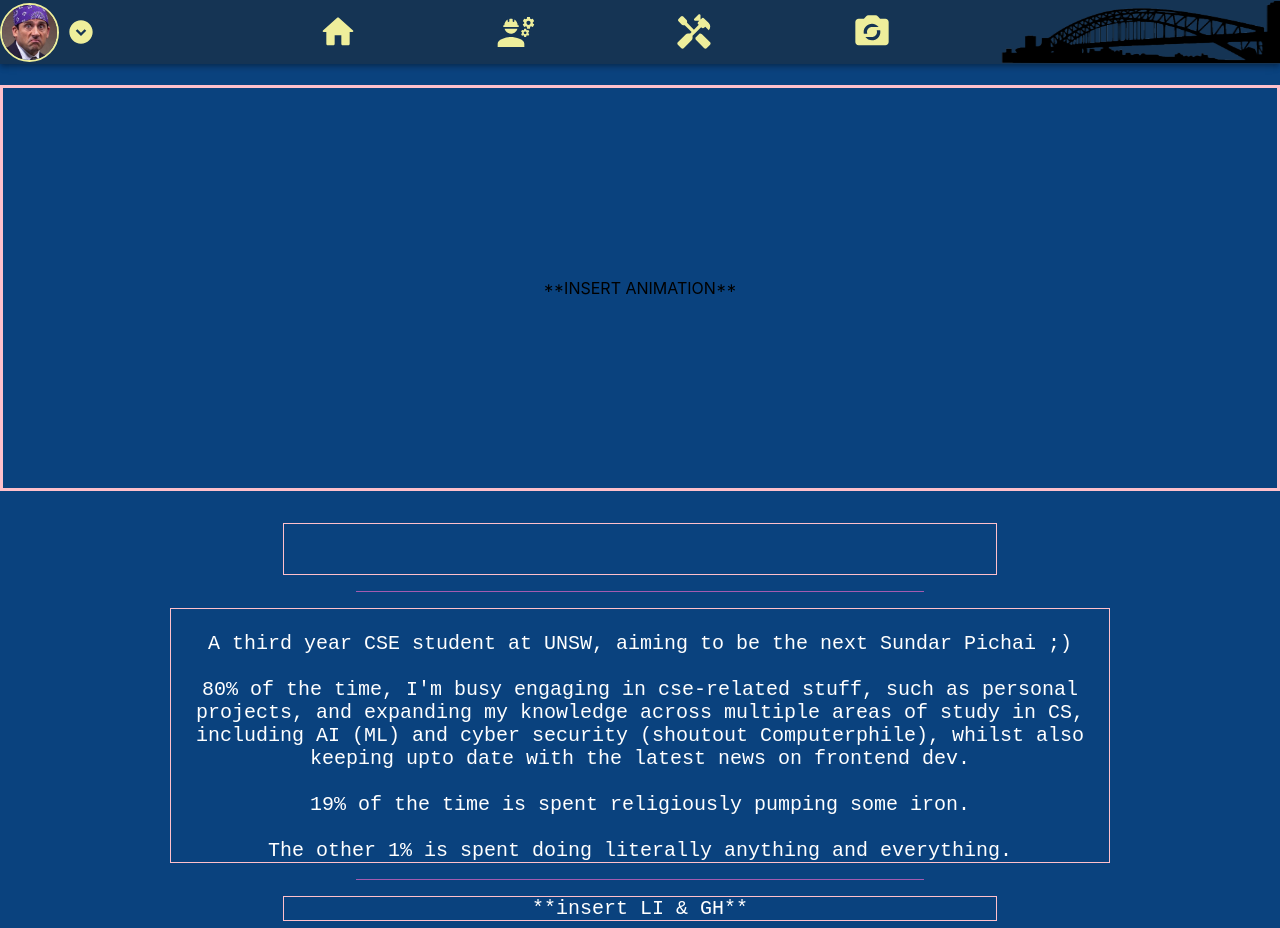
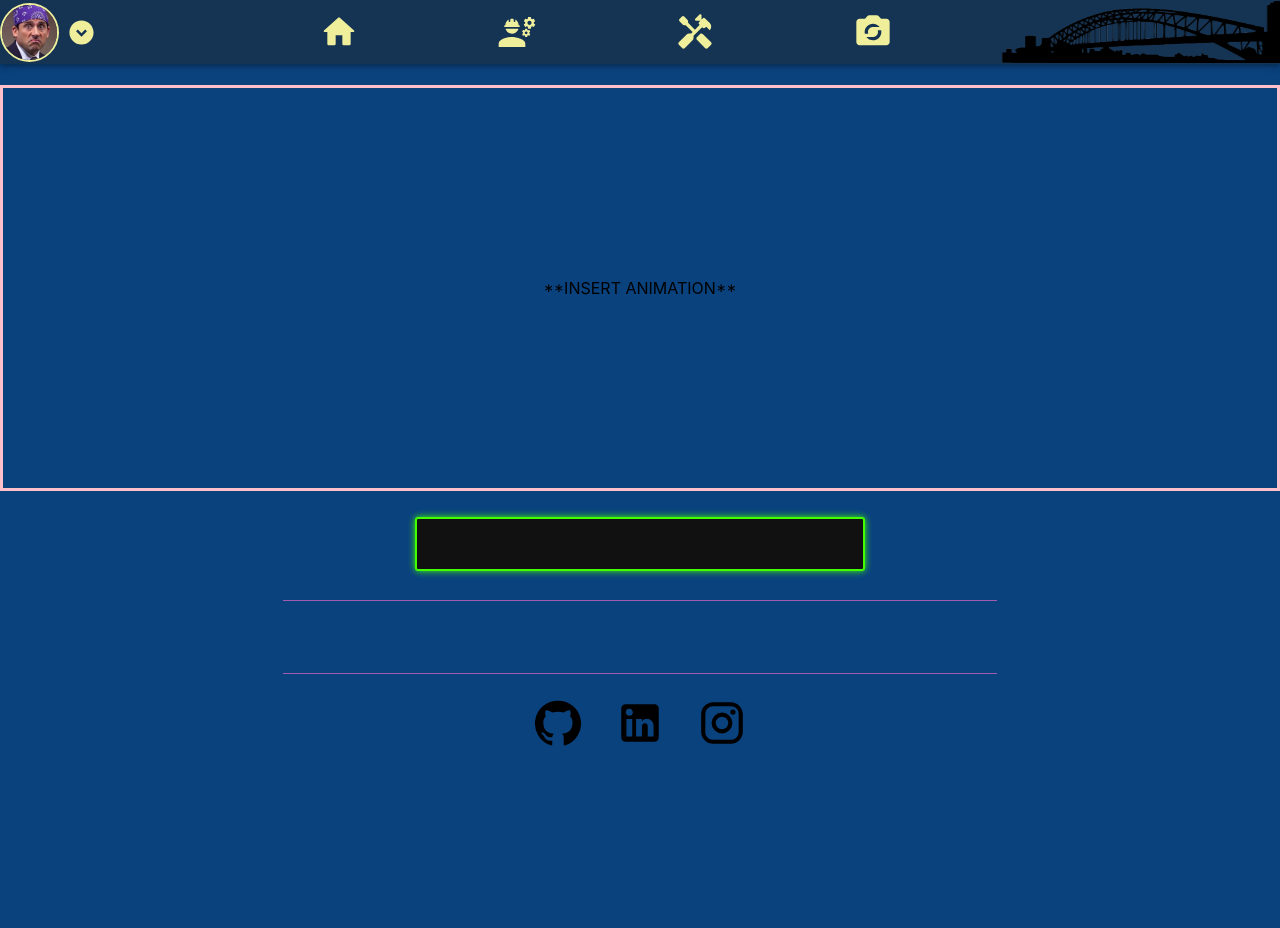
Before and after one commit to n0t-4m17h/n0t-4m17h.github.io, a React (Create React App) app: page / in a window 1280 px wide. After the commit the page ends 800 px from the top, so only its background shows below. Built offline with nearby package versions, Linux system fonts and the light colour scheme.

Commit message:
Home: socials+touchups

```diff
--- a/src/App.css
+++ b/src/App.css
@@ -1,6 +1,6 @@
-.App {
+/*.App {
   text-align: center;
-  /* margin: -0.5rem */
+   margin: -0.5rem
 }
 
 .App-logo {
@@ -37,3 +37,24 @@
     transform: rotate(360deg);
   }
 }
+*/
+
+::-webkit-scrollbar {
+  width: 7px;
+}
+
+/* Track */
+::-webkit-scrollbar-track {
+  background: #0a427e;
+}
+
+/* Handle */
+::-webkit-scrollbar-thumb {
+  background: #257DE8;
+  border-radius: 13px;
+}
+
+/* Handle on hover */
+::-webkit-scrollbar-thumb:hover {
+  background: #111164;
+}
--- a/src/App.js
+++ b/src/App.js
@@ -1,6 +1,6 @@
 import React from 'react';
 import { BrowserRouter as Router, Routes, Route } from 'react-router-dom';
-// import './App.css';
+import './App.css'; // NOTE: this includes the side scroll bar !!!!
 
 // Page imports
 import Home from './pages/Home';
--- a/src/components/NavButton.js
+++ b/src/components/NavButton.js
@@ -1,3 +1,8 @@
+/*
+##############################################
+################ L E G A C Y #################
+##############################################
+*/
 import React, {useState} from 'react'
 import { Link } from 'react-router-dom'
 
--- a/src/components/Navbar.js
+++ b/src/components/Navbar.js
@@ -1,7 +1,7 @@
 import React, { useState, useEffect } from 'react'
 import { Link } from 'react-router-dom'
 
-import { AppBar, Toolbar, Stack, Grid, Button, ButtonBase, IconButton, Menu, MenuItem } from '@mui/material';
+import { AppBar, Toolbar, Stack, Grid, ButtonBase, IconButton, Menu, MenuItem } from '@mui/material';
 import Box from '@mui/system/Box'
 import { Zoom } from '@mui/material';
 
@@ -17,11 +17,11 @@ import PrisonMike from '../assets/images/prison-mike.jpg'
 import HarbourBridge from '../assets/images/bridge.png'
 
 
-const Navbar = () => {
-    //                   NAVBAR    SIDEBAR   SIDEBAR(2) PAGE(Light) PAGE(Dark) PAGE(MID)  MUI(Prim) SoftYellow CONSIDER-THIS
-    const VIP_COLORS = ["#153454", "#063970","#002884", "#0d539E", "#1E3247", "#204063", "#257DE8", "#EEEE9B", "#0a427e"];
-    const XTRA_COLORS = ["#111164", "#8f5a24", "#202062"]
-    const PAGE_LIST = ['Home', 'Projects', 'Utility', 'Gallery']
+const Navbar = ( ) => {
+    //                      NAVBAR    SIDEBAR   SIDEBAR(2) PAGE(Light) PAGE(Dark) PAGE(MID)  MUI(Prim) SoftYellow CONSIDER-THIS
+    // const VIP_COLORS = ["#153454", "#063970","#002884", "#0d539E", "#1E3247", "#204063", "#257DE8", "#EEEE9B", "#0a427e"];
+    // const XTRA_COLORS = ["#111164", "#8f5a24", "#202062"]
+    // const PAGE_LIST = ['Home', 'Projects', 'Utility', 'Gallery']
 
 
     // ######## The SideMenu state handling
@@ -51,6 +51,10 @@ const Navbar = () => {
     }, []);
 
 
+    // ####### Used so animations can be reset when returning to a page
+    // function refreshPage() {
+    //     window.location.reload(true);
+    // }
 
 
     return (
@@ -61,10 +65,10 @@ const Navbar = () => {
 
                         {/* ########################### */}
                         {/* ####### LHS Box (avatar + sidemenu) */}
-                        <Stack component="NavbarLogo" direction="row" sx={{ justifyContent:"flex-start"}} >
+                        <Stack component="navbarLogo" direction="row" sx={{ justifyContent:"flex-start" }} >
                             <Box sx={{transitionDuration: '0.375s', '&:hover': {opacity: [0.7],}, }} >
-                                <a href='https://youtu.be/a7RoP1LKMeM?t=112' target="_blank">
-                                    <img src={PrisonMike} alt='AJK' style={{height: '55px', borderRadius: 35, border: '2px solid #EEEE9B', display: 'flex' }}/>
+                                <a href='https://youtu.be/a7RoP1LKMeM?t=112' target="_blank" rel="noreferrer">
+                                    <img src={PrisonMike} alt='AJK' style={{height: '55px', borderRadius: 35, border: '2px solid #EEEE9B', display: 'flex' }} />
                                 </a>
                             </Box>
 
@@ -73,7 +77,7 @@ const Navbar = () => {
                                 <ButtonBase disableRipple
                                     onClick={handleClick}
                                 >
-                                    {clicked ? <ExpandMoreIcon style={{fontSize: '28px'}} /> : <ExpandCircleDownIcon style={{fontSize: '28px'}} />}
+                                    {clicked ? <ExpandMoreIcon style={{fontSize: '29px'}} /> : <ExpandCircleDownIcon style={{fontSize: '29px'}} />}
                                 </ButtonBase>
                             </NavStyles.TransIconButton>
 
--- a/src/pages/Gallery.js
+++ b/src/pages/Gallery.js
@@ -12,7 +12,7 @@ const Gallery = () => {
 
     return (
         <div>
-            <PageStyles.Title> Gallery Page </PageStyles.Title>
+            <PageStyles.Title> Gallery </PageStyles.Title>
         </div>
     )
 }
--- a/src/pages/Home.jsx
+++ b/src/pages/Home.jsx
@@ -1,32 +1,56 @@
-import React, { useState, useEffect } from 'react';
+import React, { useEffect } from 'react';
 
-import { Grid, Divider } from '@mui/material';
+import { Grid, Divider, Button, ButtonBase, Avatar, Container } from '@mui/material';
 import { Box } from '@mui/system'
 
+import { GitHub, LinkedIn, Instagram } from '@mui/icons-material';
+
 import PageStyles from '../styles/PageStyle';
-import '../styles/TypeWriter.css'
+import '../styles/Home.css';
+
 
 const Home = () => {
     // document.body.style.backgroundColor="#257DE8";
 
-    const hello = "Hello world!";
+    const hello = ">\thello, world ";
     var i = 0;
-    var speed = 100;
+    var speed = 135;
     const typeWriter = () => {
         document.querySelector("#typeWriter").innerHTML = hello.substring(0, i) + "<span>\u25ae</span>";
-        if (i++ != hello.length) {
+        if (i++ !== hello.length) {
             setTimeout(typeWriter, speed);
         }
     }
-    window.addEventListener("load", typeWriter);
 
+    const summary = `My name's Amith.\n Currently a third year CSE student at UNSW, aiming to be the next Sundar Pichai ;)\n
+        80% of the time, I'm busy engaging in cse-related stuff, such as personal projects, and expanding my knowledge across multiple areas of study in CS, including AI (ML) and cyber security (shoutout to Computerphile), whilst also keeping upto date with the latest news on frontend dev.\n
+        19% of my time is spent religiously pumping some iron.\n
+        The other 1% is spent doing literally anything and everything.`;
+    var j = 0;
+    var speedJ = 40;
+    const typeWriterJ = () => {
+        document.querySelector("#typeWriterJ").innerHTML = summary.substring(0, j);
+        if (j++ !== summary.length) {
+            setTimeout(typeWriterJ, speedJ);
+        }
+    }
 
-    const summary = `
-        A third year CSE student at UNSW, aiming to be the next Sundar Pichai ;)\n
-        80% of the time, I'm busy engaging in cse-related stuff, such as personal projects, and expanding my knowledge across multiple areas of study in CS, including AI (ML) and cyber security (shoutout Computerphile), whilst also keeping upto date with the latest news on frontend dev.\n
-        19% of the time is spent religiously pumping some iron.\n
-        The other 1% is spent doing literally anything and everything.
-    `;
+    useEffect(() => {
+        window.addEventListener("load", typeWriter);
+        // window.addEventListener("click", typeWriter);
+
+        window.addEventListener("load", typeWriterJ);
+        // window.addEventListener("click", typeWriterJ);
+
+        return () => {
+            window.removeEventListener("load", typeWriter);
+            // window.removeEventListener("click", typeWriter);
+
+            window.removeEventListener("load", typeWriterJ);
+            // window.removeEventListener("click", typeWriterJ);
+        }
+    });
+
 
 
     return (
@@ -40,43 +64,72 @@ const Home = () => {
                     alignItems:'center',
                     minHeight:'50vh',
                     border: '3px solid pink',
-                    marginBottom: '2.5%'
+                    marginBottom: '2%'
                     }}
             >
                 **INSERT ANIMATION**
             </Box>
 
-            {/* UTILISE DIVIDERS */}
 
             <Box sx={{ width: '100%'}} >
-                {/* NOTE: the "md: <x>" in columnSpacing determines width of the box/grid, see it via border*/}
-                <Grid container justifyContent='center' rowSpacing={2} columnSpacing={{ xs: 1, sm: 1, md: 10 }} >
-                    {/* NOTE: this "xs={{<x>}}" determines the width of each item !!! */}
-                    <Grid item xs={7}>
-                        <PageStyles.StdParagraph sx={{fontSize: '25px', fontWeight: 'bold',}} >
-                            <p id="typeWriter" > </p>
-                        </PageStyles.StdParagraph>
+                <Grid container justifyContent='center' rowSpacing={2} columnSpacing={{ xs: 1, sm: 1, md: 18 }} >
+
+                    <Grid item xs={12} sm={6.5}>
+                        <Box sx={{margin: 'auto', maxWidth: '450px', marginBottom: '2%'}}>
+                            <PageStyles.RetroTerminal>
+                                {/* this "home" class (from css file) prevents blinking effect applying to all page's span tags */}
+                                <p id="typeWriter" class="home1" > </p>
+                            </PageStyles.RetroTerminal>
+                        </Box>
                     </Grid>
 
-                    <Grid item xs={6} >
+                    <Grid item xs={7.5} >
                         <Divider variant='middle' sx={{ bgcolor: "secondary.light" }} />
                     </Grid>
 
-                    <Grid item xs={9}>
-                        <PageStyles.StdParagraph>
-                        {summary}
-                        </PageStyles.StdParagraph>
+                    <Grid item xs={12} sm={7}>
+                        <Box sx={{margin: 'auto', maxWidth: '1000px'}}>
+                            <PageStyles.StdParagraph>
+                                {/* {summary} */}
+                                <p id="typeWriterJ" class="home1"> </p>
+                            </PageStyles.StdParagraph>
+                        </Box>
                     </Grid>
 
-                    <Grid item xs={6} >
-                        <Divider variant='middle' sx={{ bgcolor: "secondary.light" }} />
+                    <Grid item xs={7.5} >
+                        <Divider variant='middle' sx={{ bgcolor: "secondary.light", minHeight:'0.5px' }} />
                     </Grid>
 
                     <Grid item xs={7}>
-                        <Box sx={{minHeight: '4vh'}}>
-                            <PageStyles.StdParagraph>
-                                **insert LI & GH**
-                            </PageStyles.StdParagraph>
+                        <Box sx={{minHeight: '4vh', margin: 'auto', maxWidth: '1000px'}}>
+                            <PageStyles.IconContainer>
+
+                                <PageStyles.TransIconButton color='inherit' disableRipple='true'>
+                                    <ButtonBase disableRipple href='https://github.com/n0t-4m17h' target="_blank"
+                                                sx={{ transitionDuration: '0.6s', '&:hover': {opacity: [0.4], }, }}
+                                    >
+                                        <GitHub style={{fontSize: '50px'}} />
+                                    </ButtonBase>
+                                </PageStyles.TransIconButton>
+
+                                <PageStyles.TransIconButton color='inherit' disableRipple='true'>
+                                    <ButtonBase disableRipple href='https://www.linkedin.com/in/amith-jacob-kovoor/' target="_blank"
+                                                sx={{ transitionDuration: '0.6s', '&:hover': {opacity: [0.4], }, }}
+                                    >
+                                        <LinkedIn style={{fontSize: '50px'}} />
+                                    </ButtonBase>
+                                </PageStyles.TransIconButton>
+
+                                <PageStyles.TransIconButton color='inherit' disableRipple='true'>
+                                    <ButtonBase disableRipple href='https://www.instagram.com/hasbulla.hushetskiy/' target="_blank"
+                                                sx={{ transitionDuration: '0.6s', '&:hover': {opacity: [0.4], }, }}
+                                    >
+                                        <Instagram style={{fontSize: '50px'}} />
+                                    </ButtonBase>
+                                </PageStyles.TransIconButton>
+
+                            </PageStyles.IconContainer>
+
                         </Box>
                     </Grid>
 
--- a/src/pages/Projects.js
+++ b/src/pages/Projects.js
@@ -11,7 +11,7 @@ const Projects = () => {
 
     return (
         <div>
-            <PageStyles.Title> Projects Page </PageStyles.Title>
+            <PageStyles.Title> Projects </PageStyles.Title>
         </div>
     )
 }
--- a/src/pages/Utility.js
+++ b/src/pages/Utility.js
@@ -17,7 +17,7 @@ const Utility = () => {
 
     return (
         <div className="Utility">
-            <PageStyles.Title> Utility Page </PageStyles.Title>
+            <PageStyles.Title> Utilities </PageStyles.Title>
 
 
 			<div style={{marginLeft: '1%', flex: 2}}>
--- a/src/styles/TypeWriter.css
+++ b/src/styles/Home.css
@@ -1,4 +1,4 @@
-span{
+.home1 span{
     animation: blinker 1s linear infinite;
 }
 
--- a/src/styles/PageStyle.js
+++ b/src/styles/PageStyle.js
@@ -1,5 +1,5 @@
 // General style of a standard Page and it's header types
-import { styled } from '@mui/material';
+import { styled, IconButton } from '@mui/material';
 
 const Title = styled('h1')({
     color:"#EEEE9B",
@@ -7,33 +7,93 @@ const Title = styled('h1')({
     display: 'flex',
     justifyContent: 'center',
     fontFamily: 'monospace',
+    letterSpacing: '4px'
 });
 
 const AnimationContainer = styled('div')({
     border: '3px solid pink',
     display:'flex',
     justifyContent: 'center',
-})
+});
 
 const StdParagraph = styled('p1')({
     fontSize: '20px',
     fontFamily: ["monospace"],
-    color: 'white',
-    border: '2px solid pink',
+    color: '#eeee6b',
+    // border: '2px solid pink', // ################# HELPFUL FOR DEBUGGING !!!!!!
     borderWidth: 'thin',
     boxSizing:'content-box',
     display:'flex',
     justifyContent: 'center',
     alignContent: 'space-evenly',
     textAlign: 'center',
-    whiteSpace: "pre-line"
+    whiteSpace: "pre-line",
+    textTransform: 'lowercase',
+    textShadow:'4px 4px 4px #153454',
 });
+
+
+// A poor imitation of the classic retro terminal look
+const RetroTerminal = styled(StdParagraph)({
+    // Overwrite specific StdParagraph's edits
+    textTransform: 'none',
+    textShadow: 'none',
+    fontSize: '25px',
+
+    fontWeight: 'bold',
+    color: '#41FF00',
+    // color: '#5bf870',
+    backgroundColor: '#111',
+    // borderColor: '#5bf870',
+    border: '2px solid #41FF00 ',
+    borderRadius: 3,
+    boxShadow: '0px 0px 7px #41FF00',
+})
+
+
+const IconContainer = styled('div')({
+    display:'flex',
+    justifyContent: 'center',
+    gap: '1rem',
+    // minHeight: '7vh',
+    marginBottom:'3%'
+})
+
+
+const TransIconButton = styled(IconButton)(({ theme }) => ({
+    cursor: 'pointer',
+    '&:hover': {
+        animation: "spin 0.5s linear infinite",
+        // transition: "opacity(50%)",
+    },
+    "@keyframes spin": {
+        "0%": {
+            transform: "rotate(360deg)",
+        },
+        "100%": {
+            transform: "rotate(0deg)",
+        },
+    },
+    // "@keyframes expand": {
+    //     "0%": {
+    //         transform: "scale(1.5)",
+    //     },
+    //     "100%": {
+    //         transform: "scale(1)",
+    //     },
+    // },
+}));
+
+
 
 
 const PageStyles = {
     Title,
     AnimationContainer,
     StdParagraph,
-}
+    RetroTerminal,
+    IconContainer,
+    TransIconButton,
+};
 
 export default PageStyles;
```
